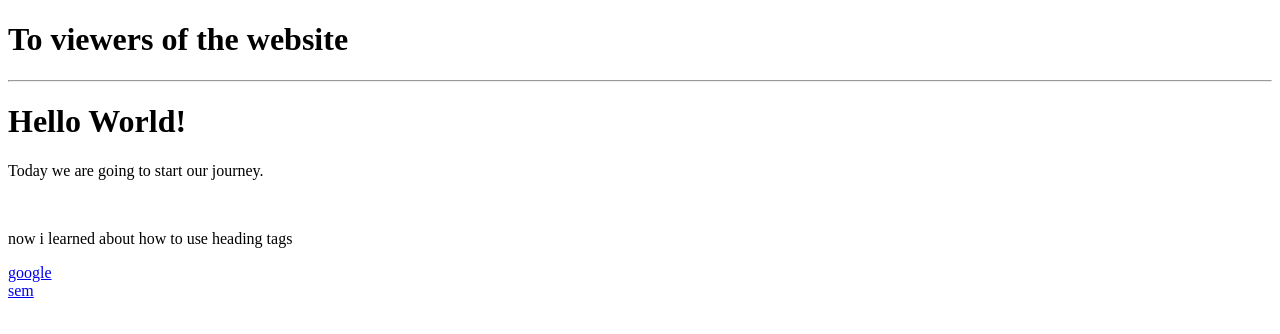
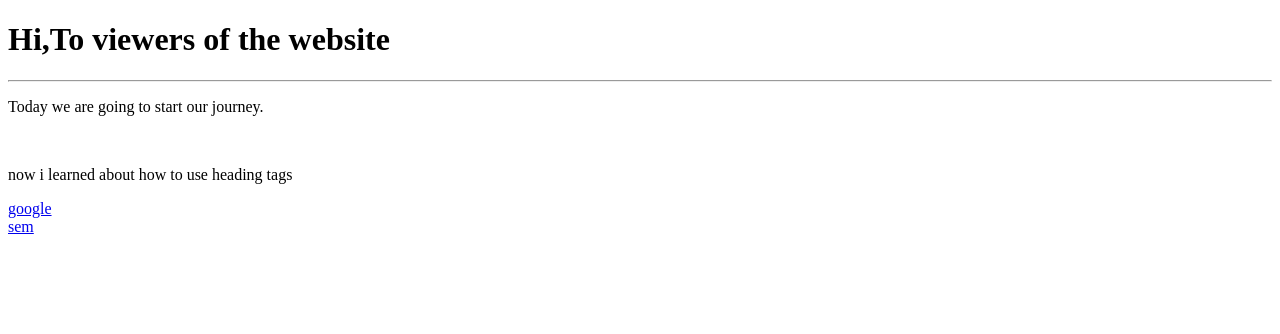
Before and after one commit to lonelyone042/Black-Raven-Practice, a plain HTML site: page practice.html in a window 1280 px wide. Drawn offline with Linux system fonts and the light colour scheme.

Commit message:
update about page

```diff
--- a/practice.html
+++ b/practice.html
@@ -6,11 +6,9 @@
     <title>From Scratch</title>
 </head>
 <body>
-
     <!-- TESTING -->
-    <h1>To viewers of the website</h1>
+    <h1>Hi,To viewers of the website</h1>
     <hr>
-    <h1>Hello World!</h1>
     <p>Today we are going to start our journey.</p>
     <br>
     <p>now i learned about how to use heading tags</p>
```
Also changed, not shown: Main/about.html (renamed from OK/about.html), Main/images.jpg (renamed from OK/images.jpg).
